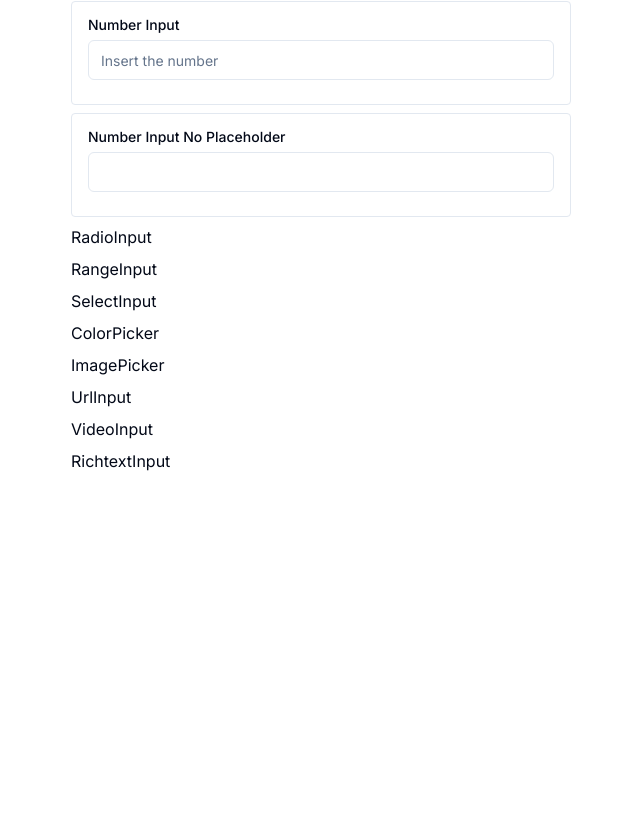
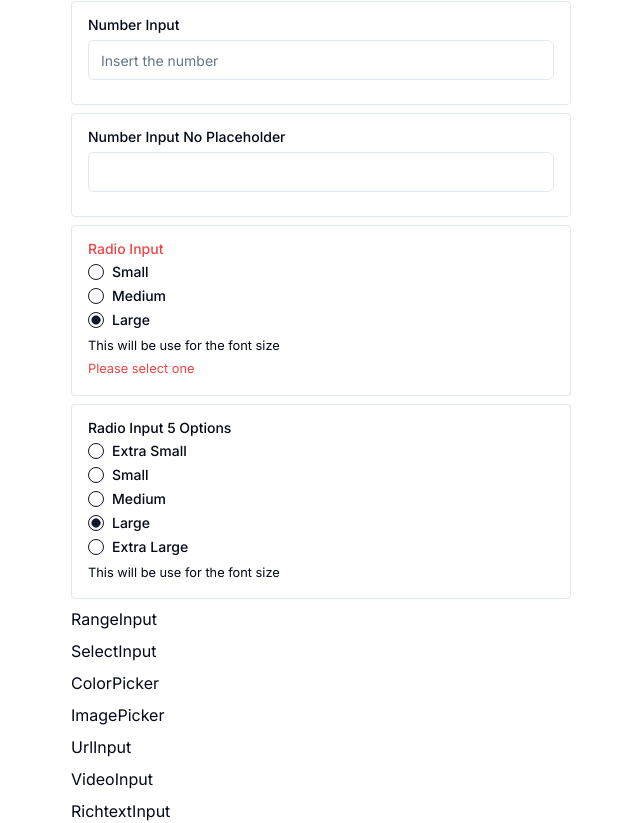
Before and after one commit to m-amirazmi/nextjs-cms, a Next.js app: page /playground/editor in a window 1280 px wide. Shown: the part 2601-3424 px from the top of the page, without its empty margins (319-959 px from the left). Before the commit the page ends 3074 px from the top, so only its background shows below. Built offline with nearby package versions, Linux system fonts and the light colour scheme.

Commit message:
Input Settings | UI for radio input

```diff
--- a/app/playground/editor/page.tsx
+++ b/app/playground/editor/page.tsx
@@ -157,7 +157,28 @@ const inputSettings: SchemaSettings[] = [
     type: "radio",
     id: "radioinput",
     label: "Radio Input",
-    options: [],
+    options: [
+      { label: "Small", value: "small" },
+      { label: "Medium", value: "medium" },
+      { label: "Large", value: "large" },
+    ],
+    defaultValue: "large",
+    message: "Please select one",
+    smallnote: "This will be use for the font size",
+  },
+  {
+    type: "radio",
+    id: "radioinput",
+    label: "Radio Input 5 Options",
+    options: [
+      { label: "Extra Small", value: "extrasmall" },
+      { label: "Small", value: "small" },
+      { label: "Medium", value: "medium" },
+      { label: "Large", value: "large" },
+      { label: "Extra Large", value: "extralarge" },
+    ],
+    defaultValue: "large",
+    smallnote: "This will be use for the font size",
   },
   {
     type: "range",
--- a/components/editor/input-settings/radio-input.tsx
+++ b/components/editor/input-settings/radio-input.tsx
@@ -1,3 +1,40 @@
-export default function RadioInput() {
-  return <div>RadioInput</div>;
+import { Label } from "@/components/ui/label";
+import { RadioGroup, RadioGroupItem } from "@/components/ui/radio-group";
+import { cn } from "@/lib/utils";
+import { InputSettingTypeProps } from "@/types/editor.types";
+
+export default function RadioInput({
+  border,
+  id,
+  label,
+  options,
+  type,
+  defaultValue,
+  message,
+  smallnote,
+}: InputSettingTypeProps<"radio">) {
+  return (
+    <div
+      className={cn(
+        "flex flex-col gap-y-2 w-full",
+        border && "border p-4 rounded"
+      )}
+    >
+      <Label htmlFor={id} className={cn(message && "text-destructive")}>
+        {label}
+      </Label>
+      <RadioGroup name={id} defaultValue={defaultValue}>
+        {options.map(({ label, value }) => (
+          <div key={label} className="flex items-center space-x-2">
+            <RadioGroupItem value={value} id={value} />
+            <Label htmlFor={value}>{label}</Label>
+          </div>
+        ))}
+      </RadioGroup>
+      <div className="flex flex-col gap-y-1">
+        <small>{smallnote}</small>
+        {message && <small className="text-destructive">{message}</small>}
+      </div>
+    </div>
+  );
 }
--- /dev/null
+++ b/components/ui/radio-group.tsx
@@ -0,0 +1,44 @@
+"use client"
+
+import * as React from "react"
+import * as RadioGroupPrimitive from "@radix-ui/react-radio-group"
+import { Circle } from "lucide-react"
+
+import { cn } from "@/lib/utils"
+
+const RadioGroup = React.forwardRef<
+  React.ElementRef<typeof RadioGroupPrimitive.Root>,
+  React.ComponentPropsWithoutRef<typeof RadioGroupPrimitive.Root>
+>(({ className, ...props }, ref) => {
+  return (
+    <RadioGroupPrimitive.Root
+      className={cn("grid gap-2", className)}
+      {...props}
+      ref={ref}
+    />
+  )
+})
+RadioGroup.displayName = RadioGroupPrimitive.Root.displayName
+
+const RadioGroupItem = React.forwardRef<
+  React.ElementRef<typeof RadioGroupPrimitive.Item>,
+  React.ComponentPropsWithoutRef<typeof RadioGroupPrimitive.Item>
+>(({ className, ...props }, ref) => {
+  return (
+    <RadioGroupPrimitive.Item
+      ref={ref}
+      className={cn(
+        "aspect-square h-4 w-4 rounded-full border border-primary text-primary ring-offset-background focus:outline-none focus-visible:ring-2 focus-visible:ring-ring focus-visible:ring-offset-2 disabled:cursor-not-allowed disabled:opacity-50",
+        className
+      )}
+      {...props}
+    >
+      <RadioGroupPrimitive.Indicator className="flex items-center justify-center">
+        <Circle className="h-2.5 w-2.5 fill-current text-current" />
+      </RadioGroupPrimitive.Indicator>
+    </RadioGroupPrimitive.Item>
+  )
+})
+RadioGroupItem.displayName = RadioGroupPrimitive.Item.displayName
+
+export { RadioGroup, RadioGroupItem }
--- a/package.json
+++ b/package.json
@@ -11,6 +11,7 @@
   "dependencies": {
     "@radix-ui/react-checkbox": "^1.0.4",
     "@radix-ui/react-label": "^2.0.2",
+    "@radix-ui/react-radio-group": "^1.1.3",
     "class-variance-authority": "^0.7.0",
     "clsx": "^2.1.0",
     "lucide-react": "^0.364.0",
--- a/types/editor.types.tsx
+++ b/types/editor.types.tsx
@@ -24,7 +24,7 @@ type BaseSettingMap = {
 };
 
 export interface InputSettingWithOption {
-  value: string | number;
+  value: string;
   label: string;
 }
 
```
Also changed, not shown: 1 other file (tests, documents, lock files or other folders).
